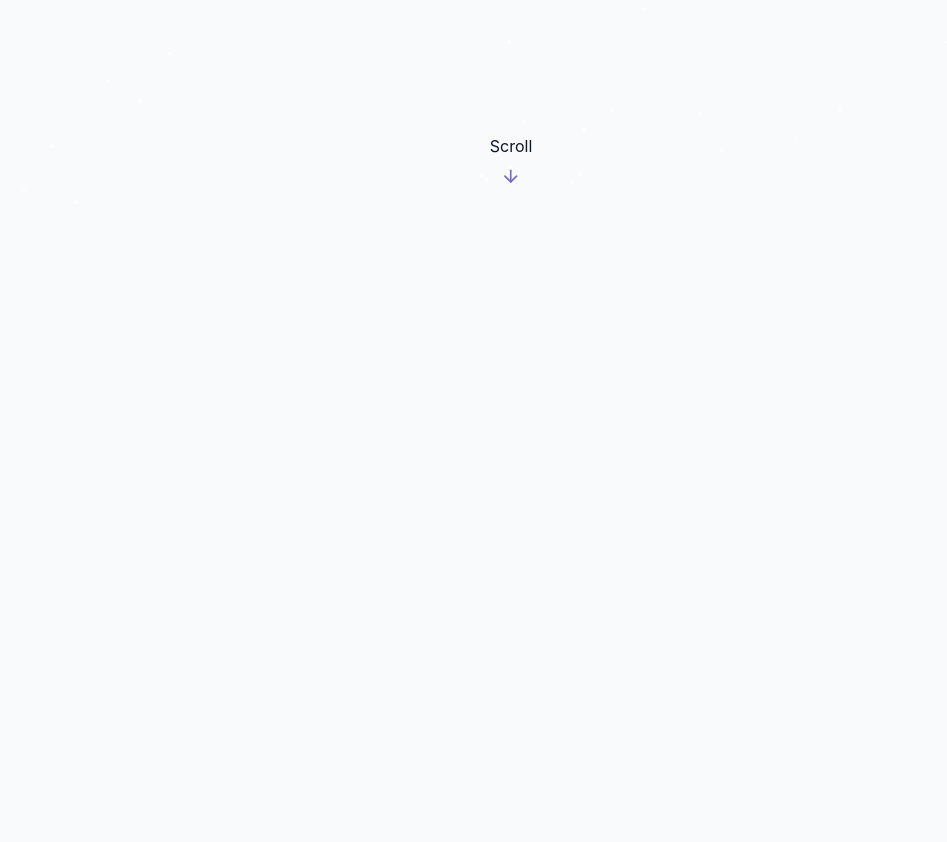
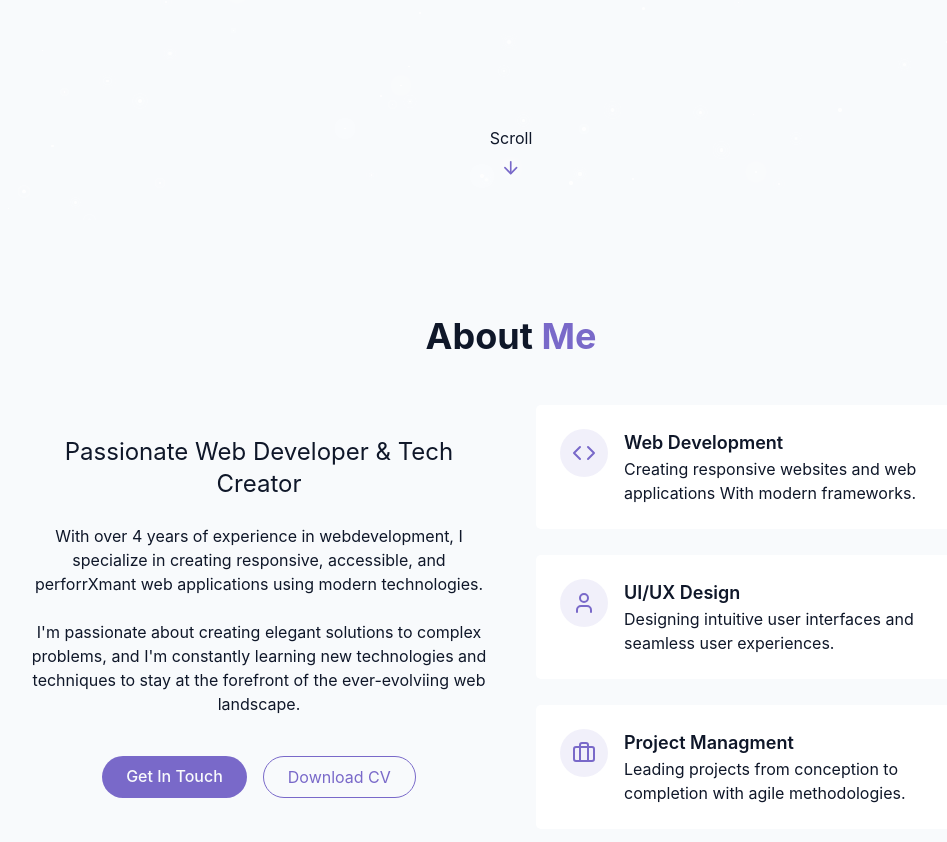
Before and after one commit to sin-n581/My-Portfolio, a React (Vite) app: page / in a window 1280 px wide. Shown: the part 580-1422 px from the top of the page, without its empty margins (129-1076 px from the left). Before the commit the page ends 800 px from the top, so only its background shows below. Built offline with nearby package versions, Linux system fonts and the light colour scheme.

Commit message:
About me, with placeholder text

```diff
--- /dev/null
+++ b/src/components/AboutSection.tsx
@@ -0,0 +1,100 @@
+import { Briefcase, Code, User } from "lucide-react";
+
+export const AboutSection = () => {
+    return (
+    <section id="about" className="py-24 px-4 relative">
+        {" "}
+        <div className="container mx-auto max-w-5xl">
+            <h2 className="text-3xl md:text-4xl font-bold mb-12 text-center">
+                About <span className="text-primary">Me</span>
+            </h2>
+
+            <div className="grid grid-cols-1 md:grid-cols-2 gap-12 items-center">
+                <div className="space-y-6">
+                    <h3 className="text-2xl fon-semibold" >Passionate Web Developer & Tech Creator</h3>
+                    <p className="text-muted-foreground">
+                        With over 4 years of experience in webdevelopment, I specialize
+                        in creating responsive, accessible, and perforrXmant web
+                        applications using modern technologies.
+                    </p>
+
+                    <p className="text-muted-foreground">
+                        I'm passionate about creating elegant solutions to complex
+                        problems, and I'm constantly learning new technologies and
+                        techniques to stay at the forefront of the ever-evolviing web
+                        landscape.
+                    </p>
+
+                    <div className="flex flex-col sm:flex-row gap-4 pt-4 justify-center">
+                        <a href="#contact" className="cosmic-button">Get In Touch</a>
+
+                        <a href="" className="px-6 py-2 rounded-full border border-primary text-primary hover:bg-primary/10 transit">
+                        Download CV
+                        </a>
+
+                    </div>
+
+                </div>
+
+
+
+                <div className="grid grid-cols-1 gap-6">
+                    <div className="gradient-border p-6 card-hover">
+                        <div className="flex items-start gap-4">
+                            <div className="p-3 rounded-full bg-primary/10">
+                            <Code className="h-6 w-6 text-primary" />
+                            </div>
+                            <div className="text-left">
+                                <h4 className="font-semibold text-lg">Web Development</h4>
+                                <p className="text-muted-foreground">
+                                    Creating responsive websites and web applications With
+                                    modern frameworks.
+                                </p>
+                            </div>
+                        </div>
+                    </div>
+
+
+                    <div className="gradient-border p-6 card-hover">
+                        <div className="flex items-start gap-4">
+                            <div className="p-3 rounded-full bg-primary/10">
+                            <User className="h-6 w-6 text-primary" />
+                            </div>
+                            <div className="text-left">
+                                <h4 className="font-semibold text-lg">UI/UX Design</h4>
+                                <p className="text-muted-foreground">
+                                    Designing intuitive user interfaces and
+                                    seamless user experiences.
+                                </p>
+                            </div>
+                        </div>
+                    </div>
+
+
+                    <div className="gradient-border p-6 card-hover">
+                        <div className="flex items-start gap-4">
+                            <div className="p-3 rounded-full bg-primary/10">
+                            <Briefcase className="h-6 w-6 text-primary" />
+                            </div>
+                            <div className="text-left">
+                                <h4 className="font-semibold text-lg">Project Managment</h4>
+                                <p className="text-muted-foreground">
+                                    Leading projects from conception to completion with
+                                    agile methodologies.
+                                </p>
+                            </div>
+                        </div>
+                    </div>
+
+
+                </div>
+
+            </div>
+
+
+
+        </div>
+
+    </section>
+    );
+}
--- a/src/index.css
+++ b/src/index.css
@@ -1,5 +1,4 @@
 @import "tailwindcss";
-
 
 @theme {
   --color-border: hsl(var(--border));
@@ -11,9 +10,8 @@
 
   --color-card: hsl(var(--card));
 
-
-  --animata-float: float 6s ease-in-out infinite;
-  --animata-pulse-subject: pulse-subtle 4s ease-in-out infinite;
+  --animate-float: float 6s ease-in-out infinite;
+  --animate-pulse-subtle: pulse-subtle 4s ease-in-out infinite;
   --animate-fade-in: fade-in 0.7s ease-out forwards;
   --animate-fade-in-delay-1: fade-in 0.7s ease-out 0.2s forwards;
   --animate-fade-in-delay-2: fade-in 0.7s ease-out 0.4s forwards;
@@ -21,49 +19,51 @@
   --animate-fade-in-delay-4: fade-in 0.7s ease-out 0.8s forwards;
   --animate-meteor: meteor 5s linear infinite;
 
-
-   @keyframes float {
-    0%, 100% { transform: translateY(0); }
-    50% { transform: translateY(-10px); }
+  @keyframes float {
+    0%,
+    100% {
+      transform: translateY(0);
+    }
+    50% {
+      transform: translateY(-10px);
+    }
   }
-
   @keyframes pulse-subtle {
     0%,
-    100% { opacity: 1; }
-    50% { opacity: 0.8; }
+    100% {
+      opacity: 1;
+    }
+    50% {
+      opacity: 0.8;
+    }
   }
-
   @keyframes fade-in {
-    from{
+    from {
       opacity: 0;
       transform: translateY(20px);
     }
-    to{
+    to {
       opacity: 1;
       transform: translateY(0);
     }
   }
-
   @keyframes meteor {
     0% {
-      transform:  rotate(215deg) translateX(0);
+      transform: rotate(215deg) translateX(0);
       opacity: 1;
     }
     70% {
       opacity: 1;
     }
     100% {
-      transform: rotate(215deg) translateX(-500px) ;
+      transform: rotate(215deg) translateX(-500px);
       opacity: 0;
     }
   }
-
 }
 
-
-
 @layer base {
-  :root{
+  :root {
     --background: 210 40% 98%;
     --foreground: 222 47% 11%;
 
@@ -74,33 +74,32 @@
 
     --border: 214 32% 91%;
   }
-  .dark{
+
+  .dark {
     --background: 222 47% 4%;
     --foreground: 213 31% 91%;
 
     --card: 222 47% 8%;
 
-    --primary: 250 60% 65%;
+    --primary: 250 65% 65%;
     --primary-foreground: 213 31% 91%;
 
     --border: 217 33% 20%;
   }
 
   * {
-    @apply border-white
+    @apply border-border;
   }
 
-  html{
+  html {
     @apply scroll-smooth;
   }
 
   body {
     @apply bg-background text-foreground transition-colors duration-300;
-    font-feature-settings: "rlig" 1 "calt" 1;
+    font-feature-settings: "rlig" 1, "calt" 1;
   }
-
 }
-
 
 @utility container {
   margin-inline: auto;
@@ -123,42 +122,41 @@
   }
 }
 
-@utility text-glow{
+@utility text-glow {
   @apply relative;
   text-shadow: 0 0 10px rgba(167, 139, 250, 0.5);
 }
 
-@utility card-hover{
+@utility card-hover {
   @apply transition-transform duration-300 hover:scale-[1.02] hover:shadow-lg;
 }
 
-@utility gradient-border{
+@utility gradient-border {
   @apply relative rounded-md;
-  background: linear-gradient(to right, hsl(var(--card)) hsl(var(--card)));
+  background: linear-gradient(to right, hsl(var(--card)), hsl(var(--card)));
   background-clip: padding-box;
   border: 1px solid transparent;
 }
 
-@utility cosmic-button{
-  @apply px-6 py-3 rounded-full bg-primary text-primary-foreground font-medium
+@utility cosmic-button {
+  @apply px-6 py-2 rounded-full bg-primary text-primary-foreground font-medium
          transition-all duration-300 hover:shadow-[0_0_10px_rgba(139,92,246,0.5)]
          hover:scale-105 active:scale-95;
 }
 
-@utility star{
+@utility star {
   @apply absolute rounded-full bg-white;
   box-shadow: 0 0 10px 2px rgba(255, 255, 255, 0.4);
 }
 
-@utility meteor{
+@utility meteor {
   @apply absolute bg-linear-to-r from-white via-white to-transparent rounded-full;
   box-shadow: 0 0 10px 5px rgba(255, 255, 255, 0.3);
 }
 
-#root{
+#root {
   max-width: 100%;
   margin: 0 auto;
   padding: 0;
   text-align: center;
-
 }
--- a/src/pages/Home.tsx
+++ b/src/pages/Home.tsx
@@ -2,6 +2,7 @@
 import { ThemeToggle } from "../components/ThemeToggle";
 import { StarBackground } from "../components/StarBackground";
 import { HeroSection } from "../components/HeroSection";
+import { AboutSection } from "../components/AboutSection";
 
 export const Home = () => {
   return <div className ="min-h-screen bg-background text-foreground overflow-x-hidden">
@@ -18,6 +19,7 @@
     {/* Main Content */}
       <main>
         <HeroSection />
+        <AboutSection />
       </main>
 
     {/* Footer */}
```
